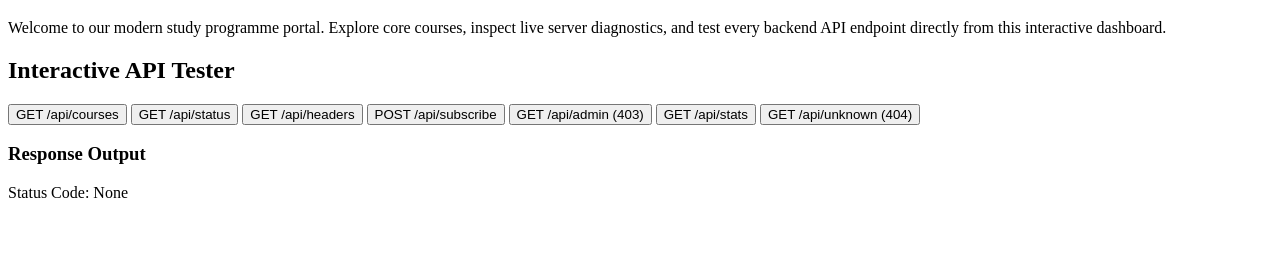
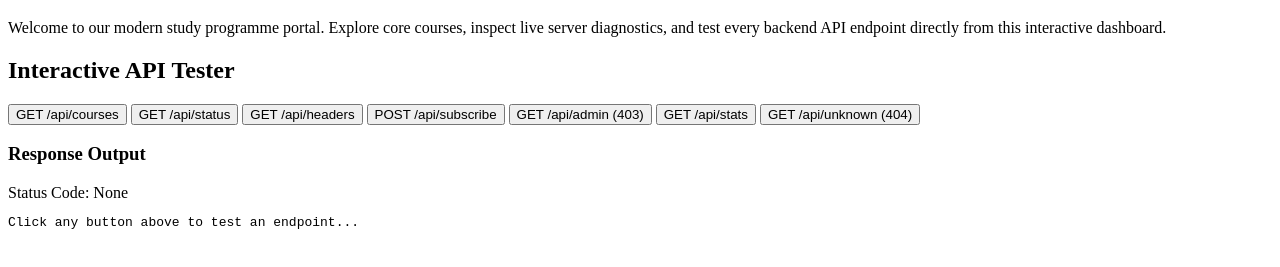
Before and after one commit to mohamedabdelmonem-v/web-lab8, a website: page public/index.html in a window 1280 px wide. Shown: the part 61-328 px from the top of the page. Drawn offline with Linux system fonts and the light colour scheme.

Commit message:
Renders a preformatted text block (#responseDisplay) to show formatted response bodies or errors while preserving whitespace.and Closes the .container wrapper.

```diff
--- a/public/index.html
+++ b/public/index.html
@@ -27,3 +27,5 @@
 
         <h3>Response Output</h3>
     <div class="status-bar">Status Code: <span id="statusDisplay">None</span></div>
+    <pre id="responseDisplay">Click any button above to test an endpoint...</pre>
+  </div>
```
